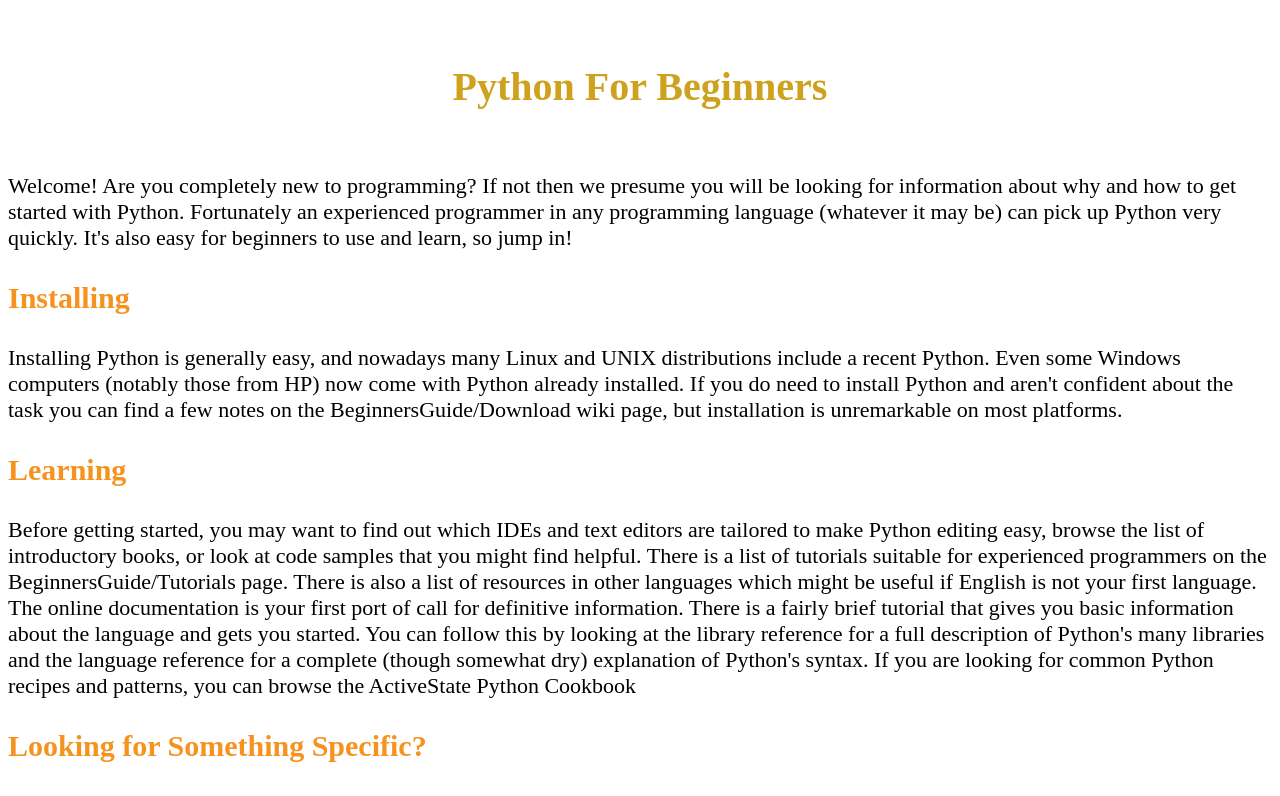
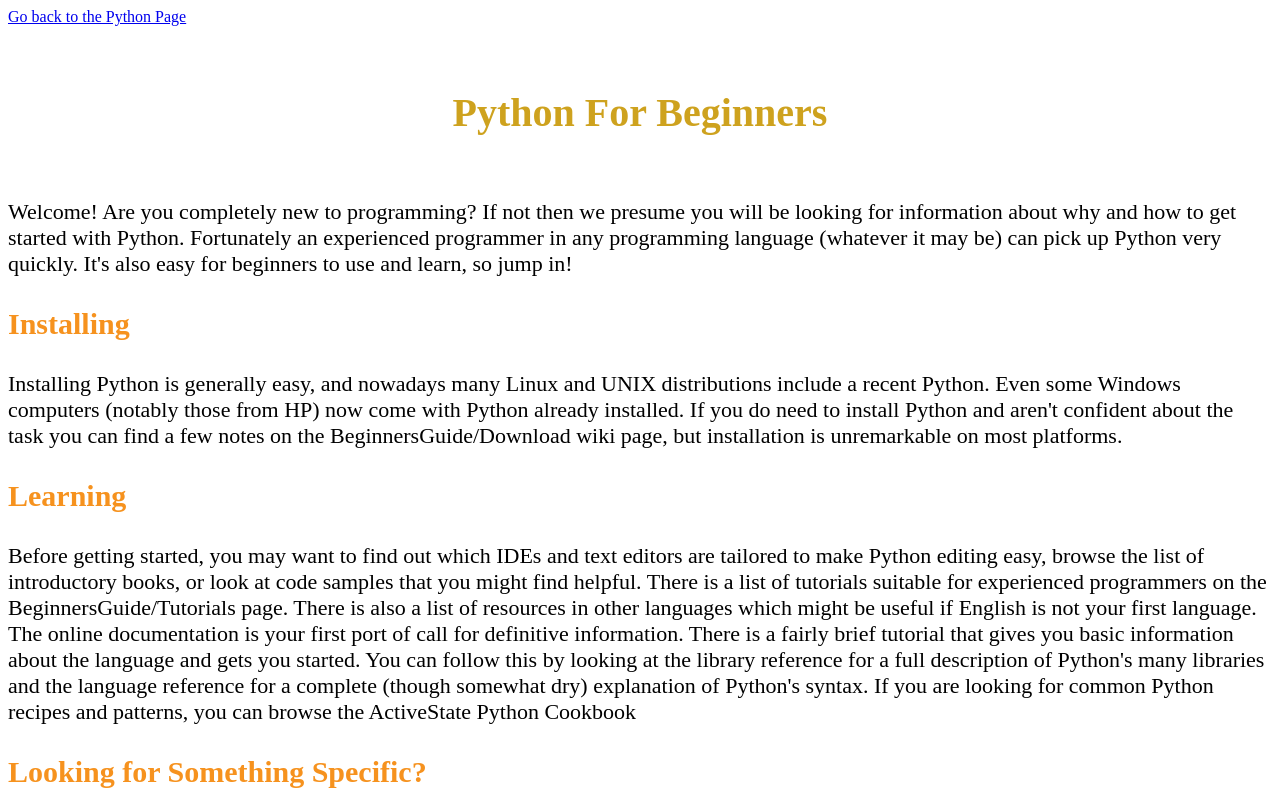
Before and after one commit to PythonClubProject/PythonClubProject.github.io, a plain HTML site: page aboutPython.html in a window 1280 px wide. Shown: the top 796 px of the page. Drawn offline with Linux system fonts and the light colour scheme.

Commit message:
Version0

```diff
--- a/aboutPython.html
+++ b/aboutPython.html
@@ -4,6 +4,7 @@
     <meta charset="UTF-8">
     <title>About Python</title>
     <Link rel="stylesheet" href="style.css">
+    <A HREF="index.html">Go back to the Python Page</A>
 </head>
 <body>
     <h2>Python For Beginners</h2>
```
